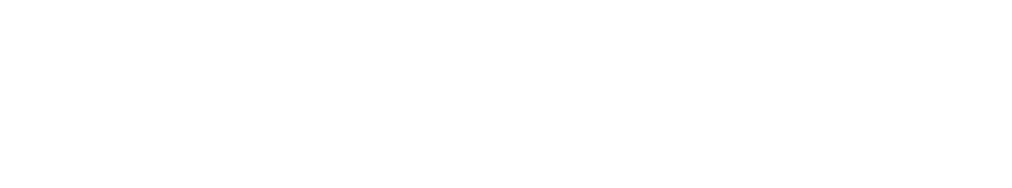
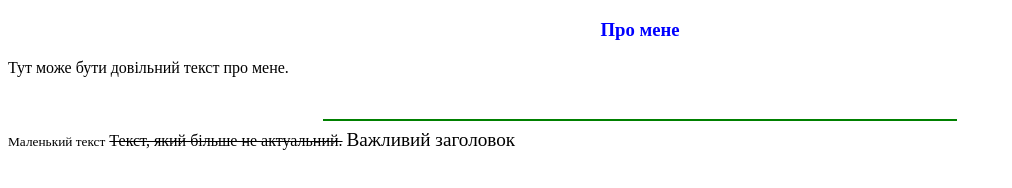
Before and after one commit to VLazorykOOP/weblab1-PashniakTaras, a plain HTML site: page index.html in a window 1280 px wide. Shown: the whole page, without its empty margins (0-1012 px from the left). Drawn offline with Linux system fonts and the light colour scheme.

Commit message:
"process work commit"

```diff
--- a/index.html
+++ b/index.html
@@ -1,12 +1,17 @@
 <!DOCTYPE html>
-<html lang="en">
+<html>
 <head>
     <meta charset="UTF-8">
-    <meta http-equiv="X-UA-Compatible" content="IE=edge">
-    <meta name="viewport" content="width=device-width, initial-scale=1.0">
-    <title>Web Lab # 1</title>
+    <meta name="Author" content="Пашняк Тарас Олександрович">
+    <title>Про автора</title>
 </head>
 <body>
-
+    <h3 style="color: blue;" dir="ltr" align="center">Про мене</h3>
+    <p id="about" title="Детальна інформація" lang="uk">Тут може бути довільний текст про мене.</p>
+    <br id="line-break" title="Роздільник">
+    <hr size="2" color="green" width="50%">
+    <small class="important" lang="uk" dir="ltr">Маленький текст</small>
+    <strike id="removed" title="Застарілий текст" lang="uk">Текст, який більше не актуальний.</strike>
+    <big id="important-heading" title="Заголовок" lang="uk">Важливий заголовок</big>
 </body>
 </html>
```
